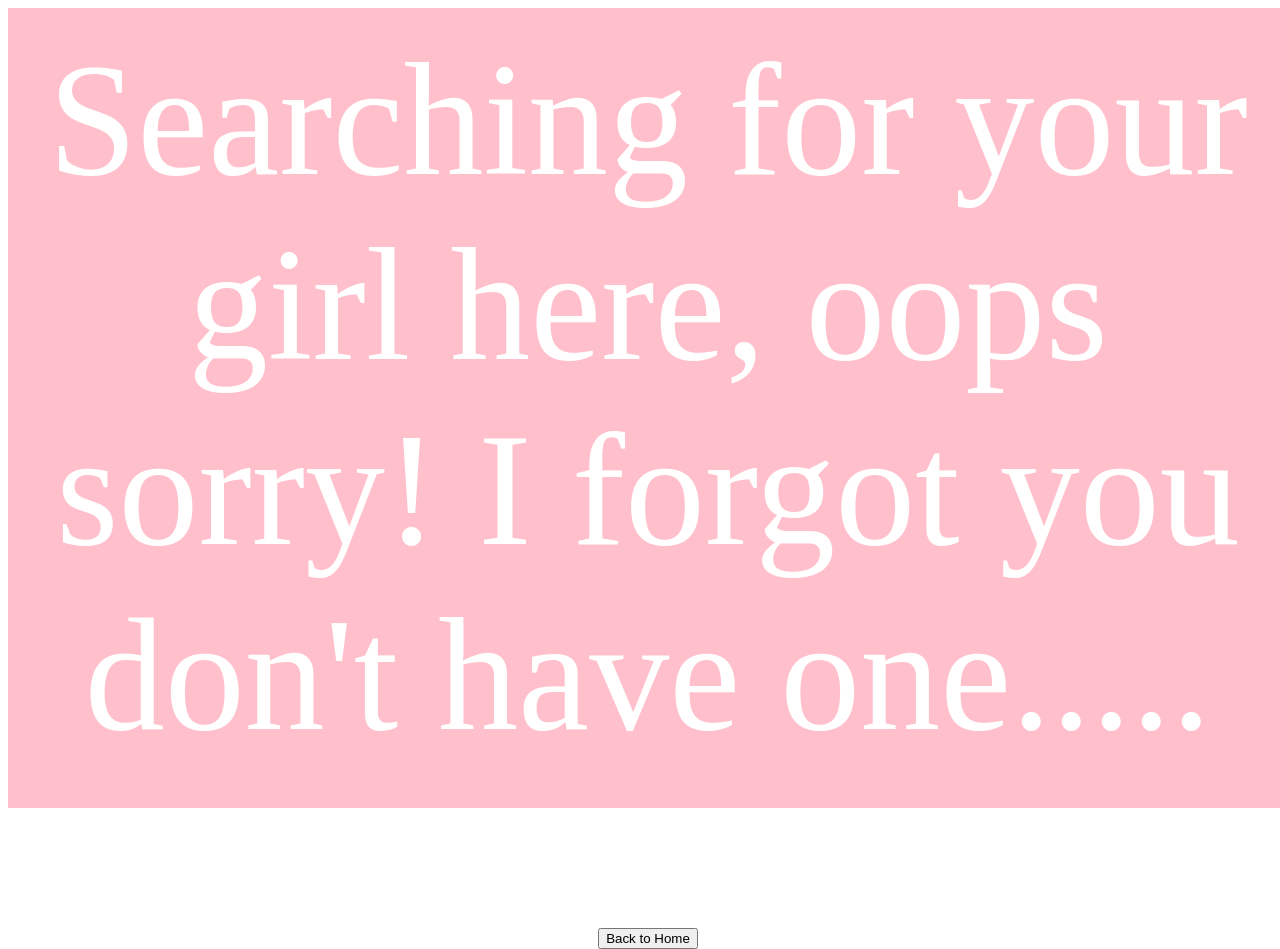
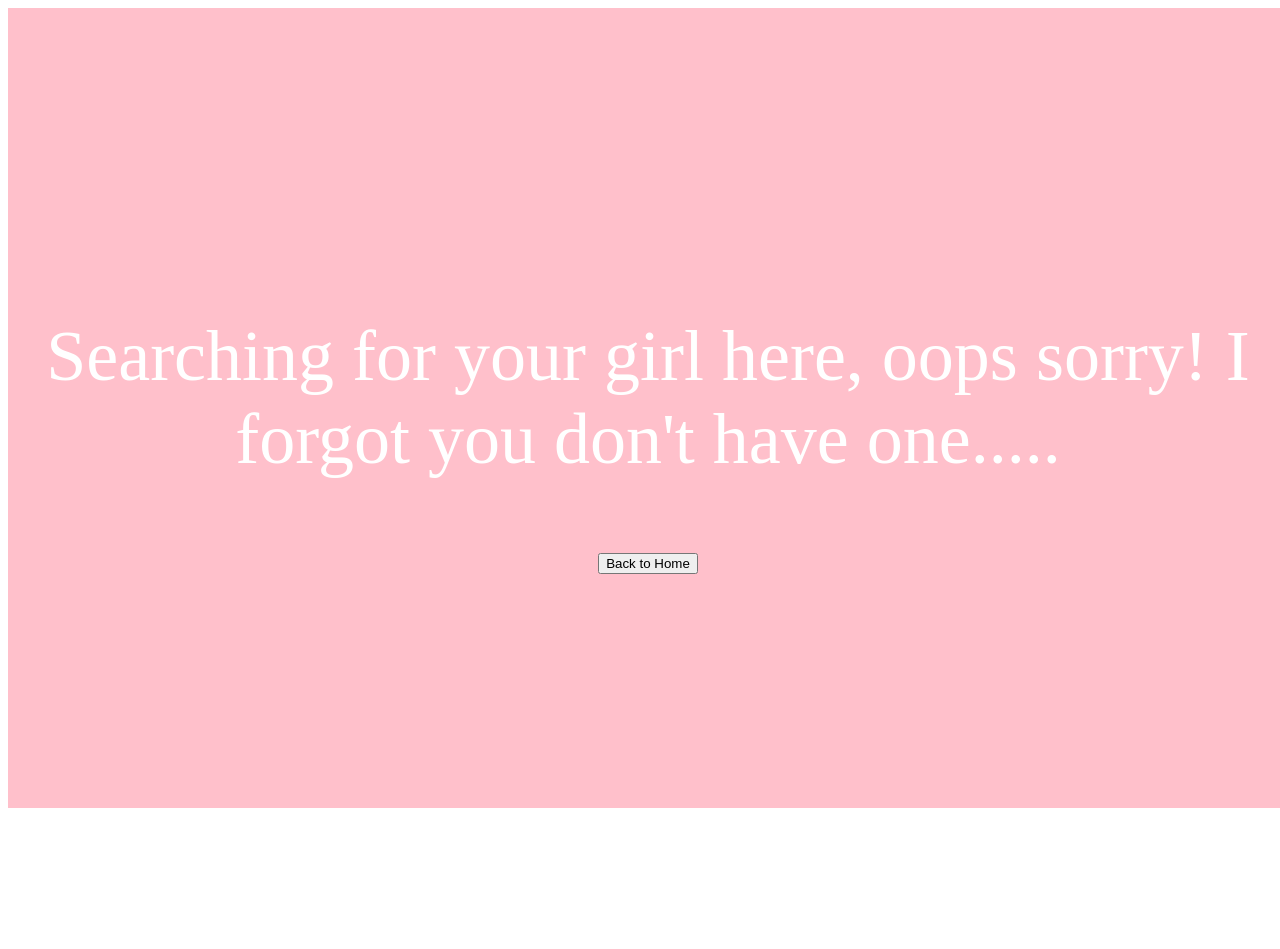
Before and after one commit to new-Varshit/iCoderBootstrap, a plain HTML site: page search.html in a window 1280 px wide. After the commit the page ends 816 px from the top, so only its background shows below. Drawn offline with Linux system fonts and the light colour scheme.

Commit message:
Update search.html

```diff
--- a/search.html
+++ b/search.html
@@ -19,7 +19,7 @@
     }
 
     p {
-        font-size: 160px;
+        font-size: 4.5rem;
     }
 </style>
 
```
